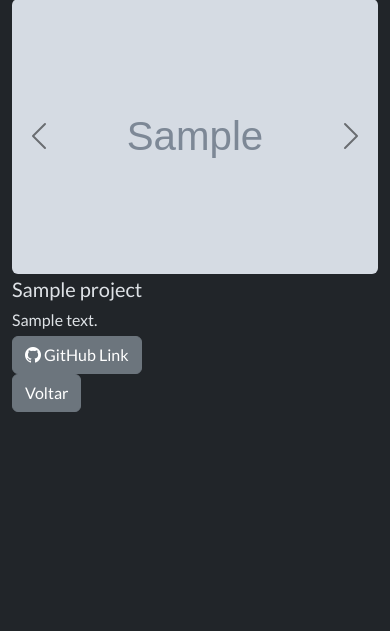
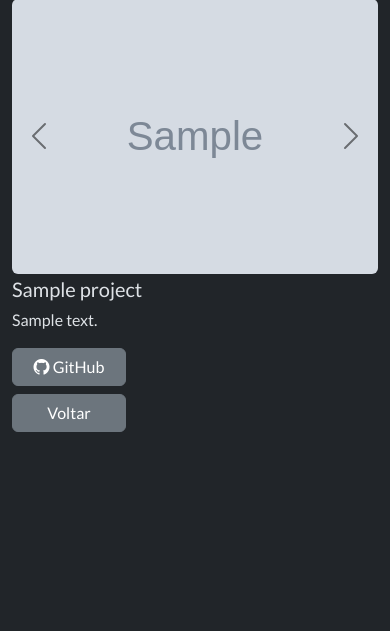
Before and after one commit to goosekiing/gustavo-schultz-django-portfolio, a Django app: page /portfolio/1/ in a window 390 px wide. Shown: the part 121-752 px from the top of the page. Run offline with Django 4.2, Linux system fonts and the light colour scheme; tables that the repository leaves empty hold one stand-in row (values such as "Sample post"); grey boxes marked "Sample" are stand-in pictures.

Commit message:
Adicionada responsividade aos botoes da pagina project.html

```diff
--- a/templates/portfolio/project.html
+++ b/templates/portfolio/project.html
@@ -30,13 +30,13 @@
     <div class="col-md-6 d-md-flex row align-content-between flex-wrap">
       <div>
         <h3 class="modal-title fs-5">{{ project.name }}</h3>
-        <p class="my-1">{{ project.description }}</p>
+        <p class="my-1">{{ project.description|linebreaks }}</p>
         {% if project.github_link %}
-          <a href="{{ project.github_link }}" class="btn btn-secondary"><i class="bi bi-github"></i> GitHub Link</a>
+          <a href="{{ project.github_link }}" class="btn btn-secondary col-xl-3 col-4"><i class="bi bi-github"></i> GitHub</a>
         {% endif %}
       </div>
       <div>
-        <a href="{% if tag %}{% url 'category' tag %}{% else %}{% url 'portfolio' %}{% endif %}" class="btn btn-secondary">Voltar</a>
+        <a href="{% if tag %}{% url 'category' tag %}{% else %}{% url 'portfolio' %}{% endif %}" class="btn btn-secondary mt-2 col-xl-3 col-4">Voltar</a>
       </div>
     </div>
   </div>
```
